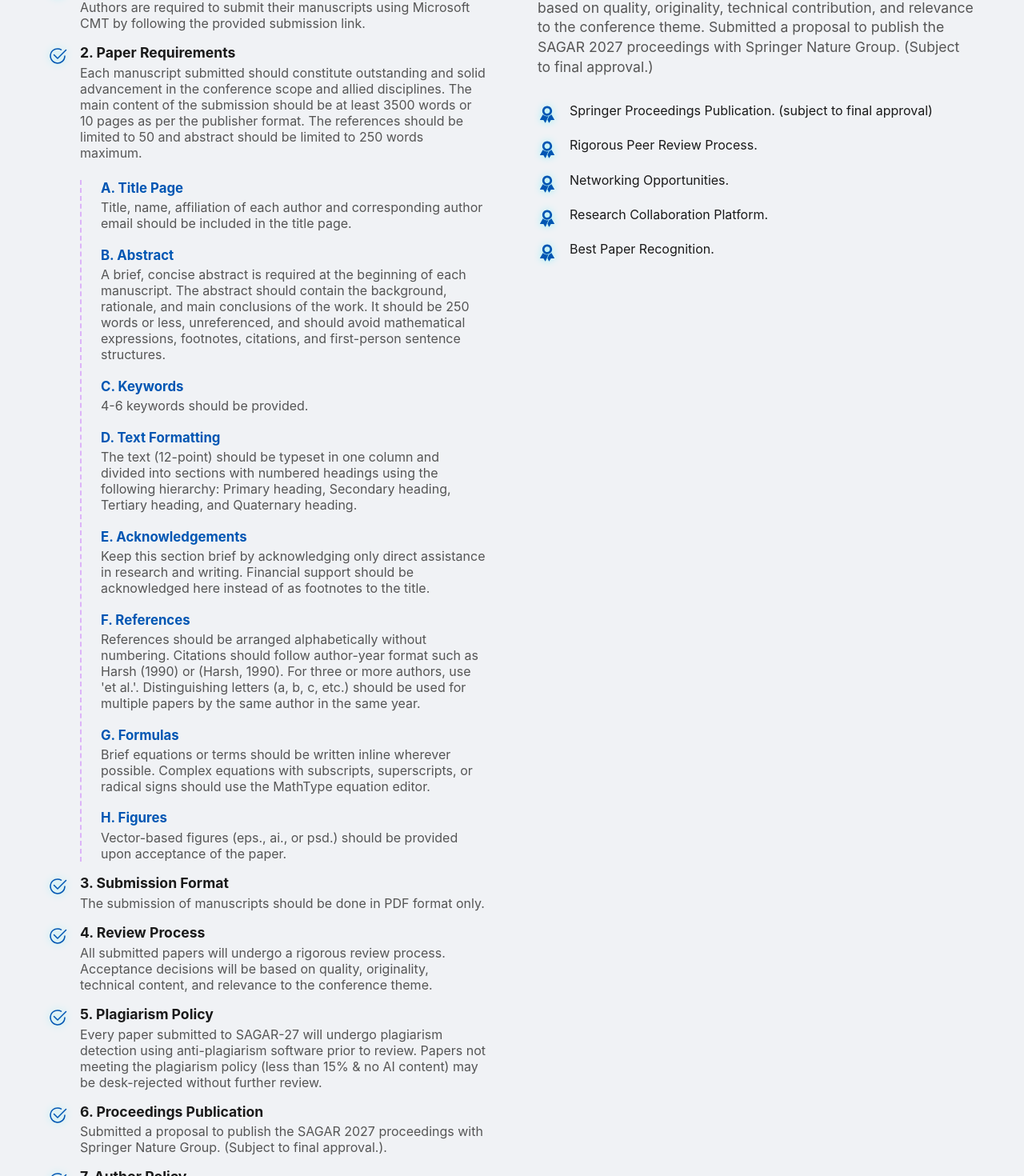
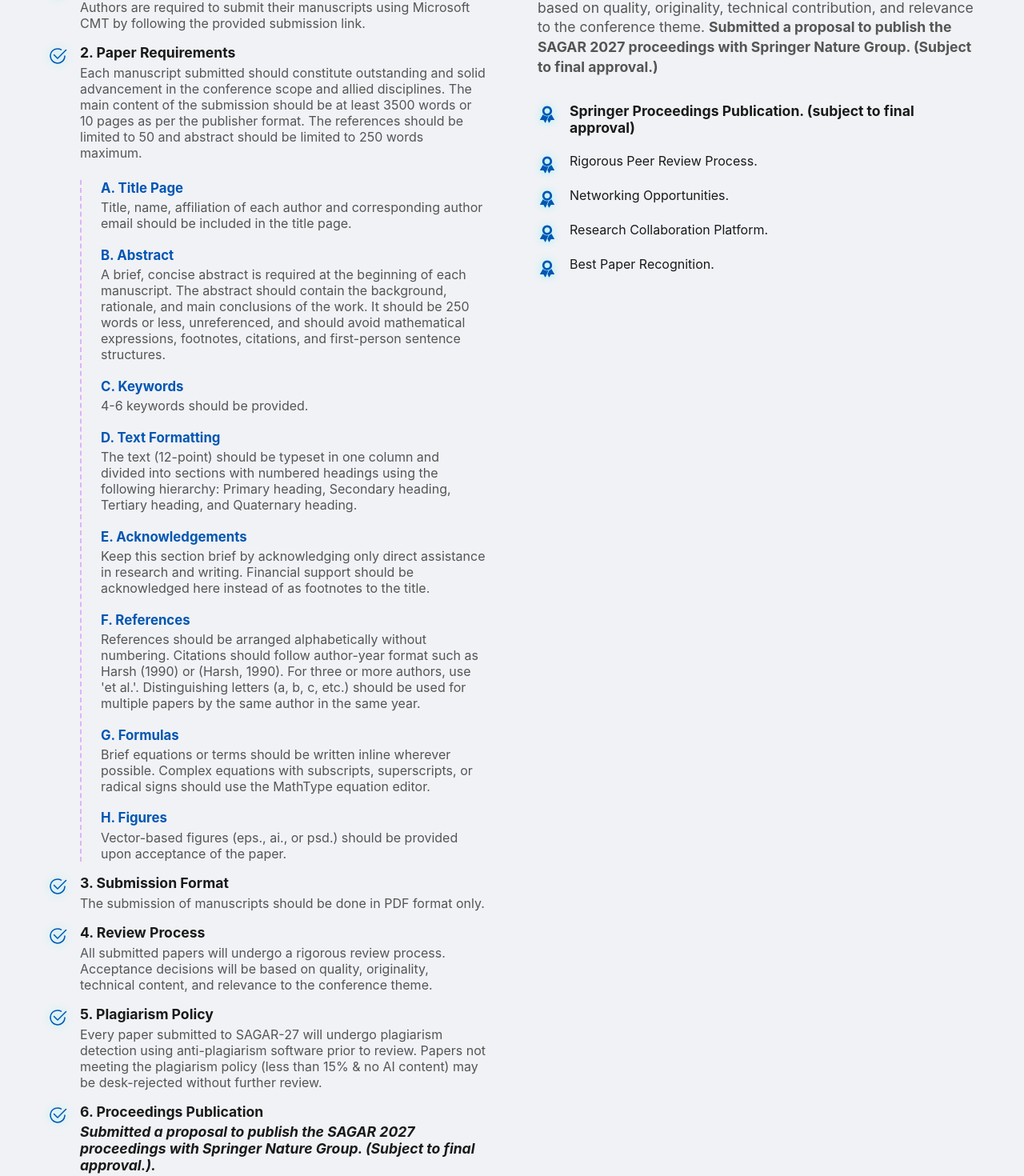
Before and after one commit to AlienMinus/ABIT-Conference_Paper, a React (Vite) app: page /for-authors/paper-submission in a window 1280 px wide. Shown: the part 1335-2805 px from the top of the page at 80% size. Built offline with nearby package versions, Linux system fonts and the light colour scheme.

Commit message:
minor fix

```diff
--- a/src/components/ForAuthors/PaperSubmission/PaperSubmission.jsx
+++ b/src/components/ForAuthors/PaperSubmission/PaperSubmission.jsx
@@ -44,7 +44,7 @@ const PaperSubmission = () => {
                 <IconMapper iconName="BsCheck2Circle" />
                 <div>
                   <strong>{guideline.title}</strong>
-                  <p>{guideline.description}</p>
+                  <p dangerouslySetInnerHTML={{ __html: guideline.description }}></p>
                   {guideline.subGuidelines && (
                     <ul className="ps-sub-check-list">
                       {guideline.subGuidelines.map((sub, subIndex) => (
@@ -65,12 +65,12 @@ const PaperSubmission = () => {
 
         <div className="ps-column">
           <h2>{publication.title}</h2>
-          <p>{publication.description}</p>
+          <p dangerouslySetInnerHTML={{ __html: publication.description }}></p>
           <ul className="ps-check-list">
             {publication.features.map((feature, index) => (
               <li key={index}>
                 <IconMapper iconName="IoIosRibbon" />
-                <span>{feature}</span>
+                <span dangerouslySetInnerHTML={{ __html: feature }}></span>
               </li>
             ))}
           </ul>
--- a/src/data/paperSubmission.json
+++ b/src/data/paperSubmission.json
@@ -28,9 +28,9 @@
   },
   "publication": {
     "title": "Publication & Awards",
-    "description": "All submitted papers will undergo a rigorous peer-review process based on quality, originality, technical contribution, and relevance to the conference theme. Submitted a proposal to publish the SAGAR 2027 proceedings with Springer Nature Group. (Subject to final approval.)",
+    "description": "All submitted papers will undergo a rigorous peer-review process based on quality, originality, technical contribution, and relevance to the conference theme. <strong>Submitted a proposal to publish the SAGAR 2027 proceedings with Springer Nature Group. (Subject to final approval.)</strong>",
     "features": [
-      "Springer Proceedings Publication. (subject to final approval)",
+      "<strong>Springer Proceedings Publication. (subject to final approval)</strong>",
       "Rigorous Peer Review Process.",
       "Networking Opportunities.",
       "Research Collaboration Platform.",
@@ -96,7 +96,7 @@
       },
       {
         "title": "6. Proceedings Publication",
-        "description": "Submitted a proposal to publish the SAGAR 2027 proceedings with Springer Nature Group. (Subject to final approval.)."
+        "description": "<strong><i>Submitted a proposal to publish the SAGAR 2027 proceedings with Springer Nature Group. (Subject to final approval.).</i></strong>"
       },
       {
         "title": "7. Author Policy",
```
